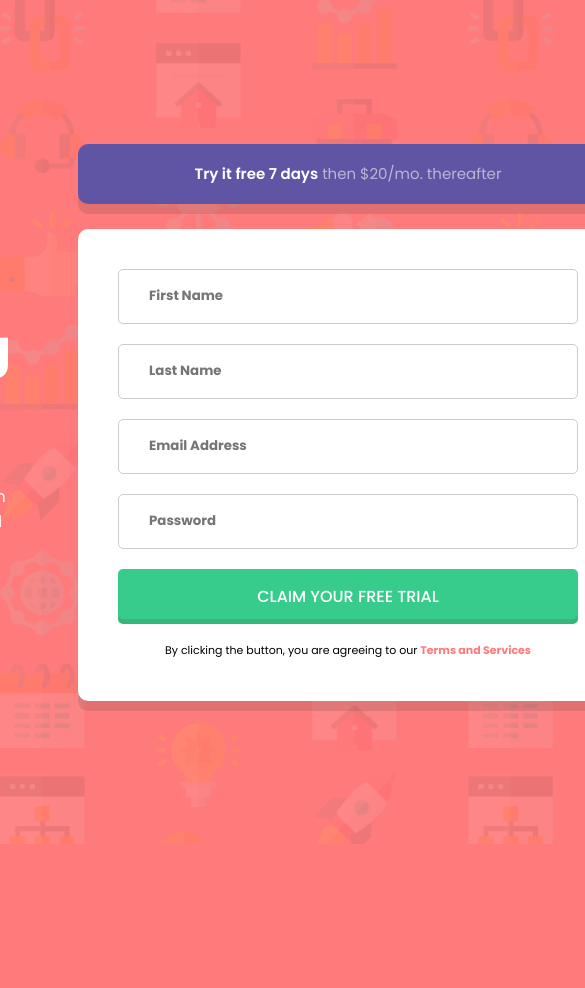
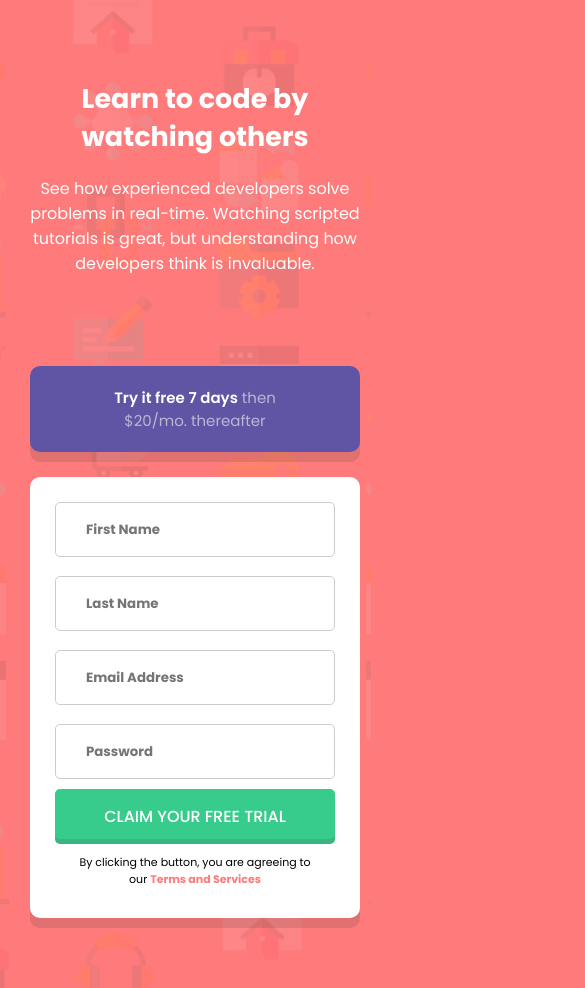
Before and after one commit to Alexjr53/formul-rio-de-inscricao, a plain HTML site: page index.html in a window 390 px wide. Shown: the top 988 px of the page, 585 px wide, since content can reach past the window. Before the commit the page ends 844 px from the top, so only its background shows below. Drawn offline with Linux system fonts and the light colour scheme.

Commit message:
responsive criado

```diff
--- a/index.html
+++ b/index.html
@@ -11,6 +11,7 @@
     <link rel="stylesheet" href="src/css/reset.css">
     <link rel="stylesheet" href="src/css/variables.css">
     <link rel="stylesheet" href="src/css/style.css">
+    <link rel="stylesheet" href="src/css/responsive.css">
     <title>Frontend Mentor | Intro component with sign up form</title>
 </head>
 <body>
--- a/src/css/responsive.css
+++ b/src/css/responsive.css
@@ -0,0 +1,76 @@
+@media(max-width: 1005px){
+    .info-container{
+        margin-right: 0;
+    }
+}
+
+@media(max-width: 955px){
+    body{
+        background: var(--primary-color) url(../images/bg-intro-mobile.png) no-repeat;
+        background-size:contain;
+    }
+
+    main{
+        flex-direction: column;
+    }
+
+    .info-container{
+        margin: 8rem 0 9rem;
+        text-align: center;
+    }
+
+    .signup-container{
+        margin-bottom: 7rem;
+    }
+}
+
+@media(max-width: 627px){
+    .info-container{
+        max-width: 36rem;
+    }
+
+    .info-container .title{
+        font-size: 2.7rem;
+        line-height: 3.8rem;
+        margin-bottom: 2rem;
+    }
+
+    .signup-container{
+        width: 33rem;
+    }
+
+    .signup-container .try-free-container{
+        width: 33rem;
+        height: 8.6rem;
+        padding: 0 6rem;
+        text-align: center;
+    }
+
+    .signup-container .form{
+        width: 33rem;
+        max-height: 55rem;
+        padding-top: 0.6rem;
+    }
+
+    .signup-container .form .inputs{
+        width: 28rem;
+        height: 5.5rem;
+        margin-top: 1.9rem;
+    }
+
+    .signup-container .form .btn-signup{
+        width: 28rem;
+        margin-top: 1rem;
+        font-size: 1.6rem;
+    }
+
+    .signup-container .form .terms-text{
+        margin-top: 1rem;
+        padding: 0 4rem 3rem;
+        text-align: center;
+    }
+
+    .signup-container .form .error-alert{
+        background: url(../images/icon-error.svg) no-repeat 23.5rem;
+    }
+}
--- a/src/css/style.css
+++ b/src/css/style.css
@@ -34,7 +34,7 @@ main{
 }
 
 .signup-container .try-free-container{
-    max-width: 54rem;
+    width: 54rem;
     height: 6rem;
     border-radius: 1rem;
     margin-bottom: 2.5rem;
```
Also changed, not shown: src/design/screenshot-desktop.gif (added), src/design/screenshot-mobile.png (added).
